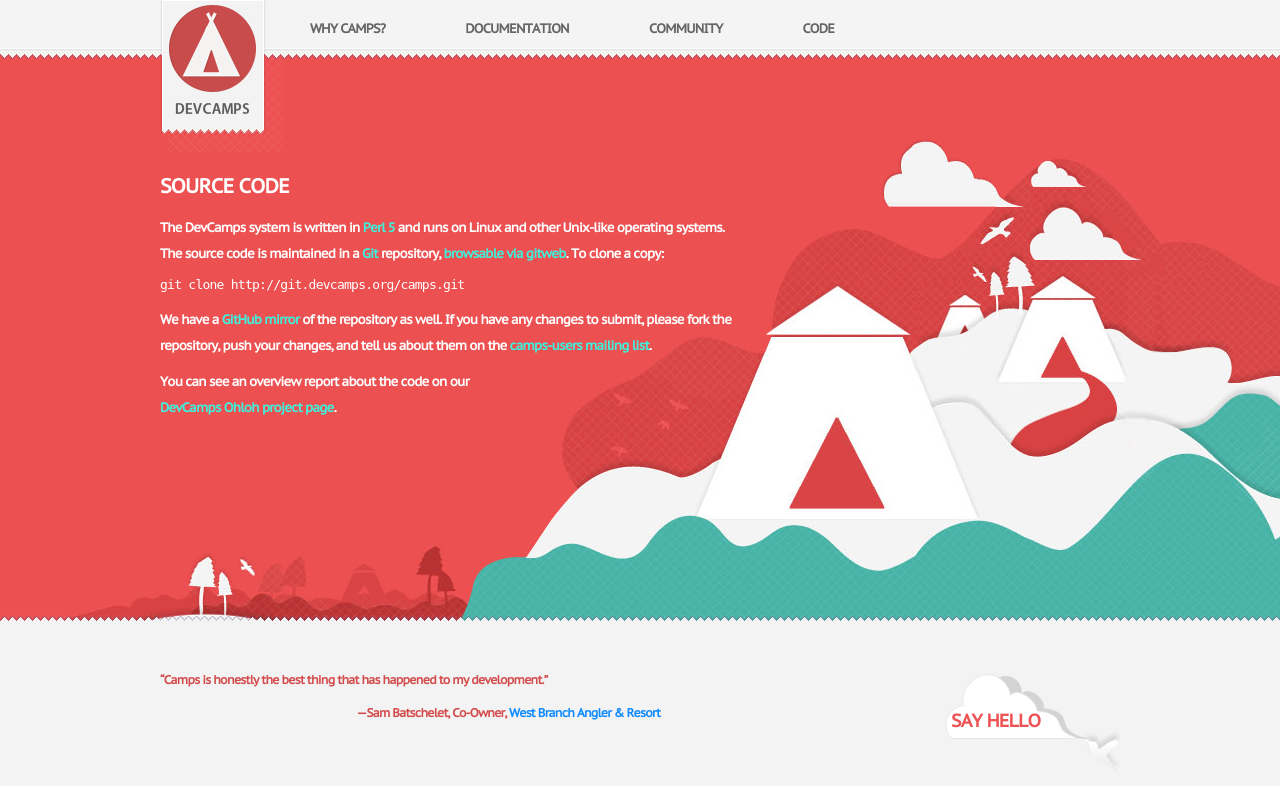
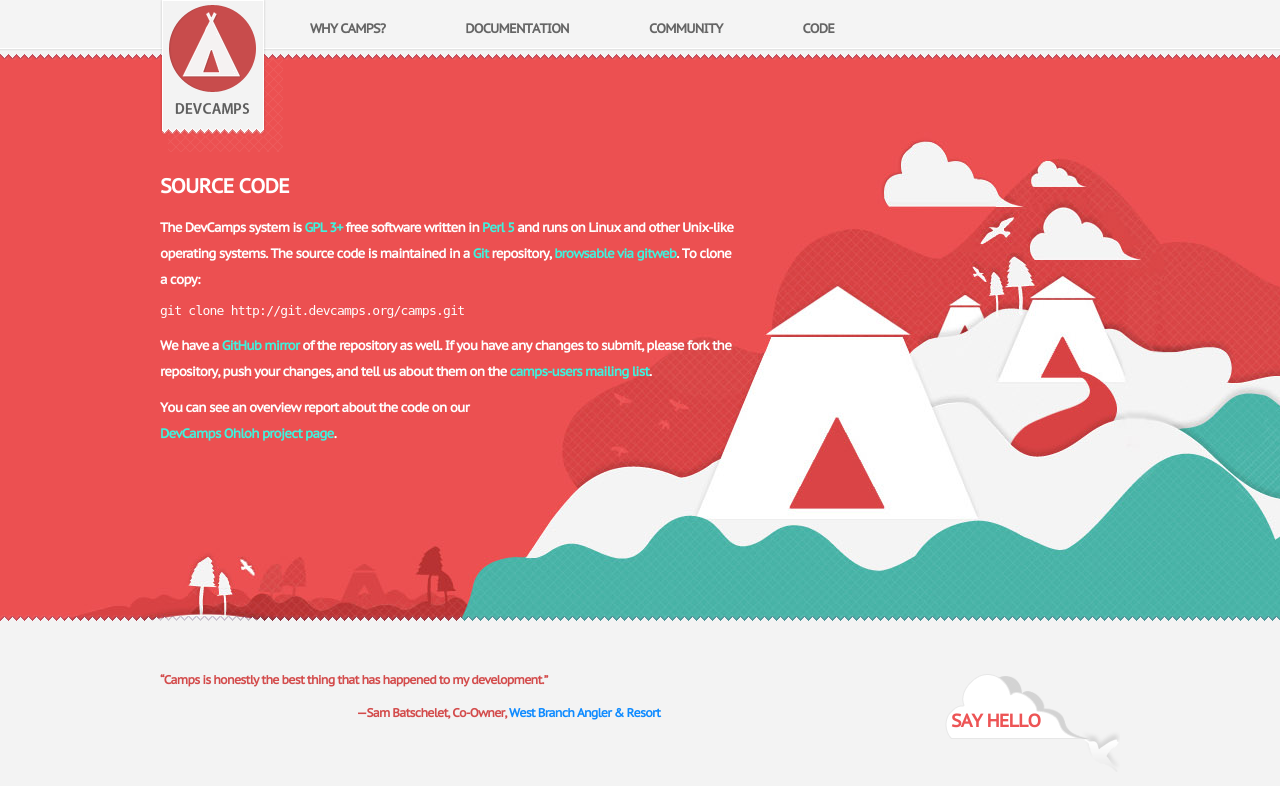
Before and after one commit to devcamps/camps, a PHP site: page /code in a window 1280 px wide. Shown: the top 786 px of the page. Run offline with PHP 8.4, Linux system fonts and the light colour scheme; data that the repository does not hold is empty.

Commit message:
Note GPL 3+ license on website

```diff
--- a/website/code.php
+++ b/website/code.php
@@ -7,7 +7,7 @@
 
 <div class="mixcase">
 
-<p>The DevCamps system is written in <a href="http://www.perl.org/">Perl 5</a> and runs on Linux and other Unix-like operating systems. The source code is maintained in a <a href="http://git-scm.com/">Git</a> repository, <a href="/cgi-bin/gitweb">browsable via gitweb</a>. To clone a copy:</p>
+<p>The DevCamps system is <a href="http://www.gnu.org/licenses/gpl.html">GPL 3+</a> free software written in <a href="http://www.perl.org/">Perl 5</a> and runs on Linux and other Unix-like operating systems. The source code is maintained in a <a href="http://git-scm.com/">Git</a> repository, <a href="/cgi-bin/gitweb">browsable via gitweb</a>. To clone a copy:</p>
 
 <pre>git clone http://git.devcamps.org/camps.git
 
```
